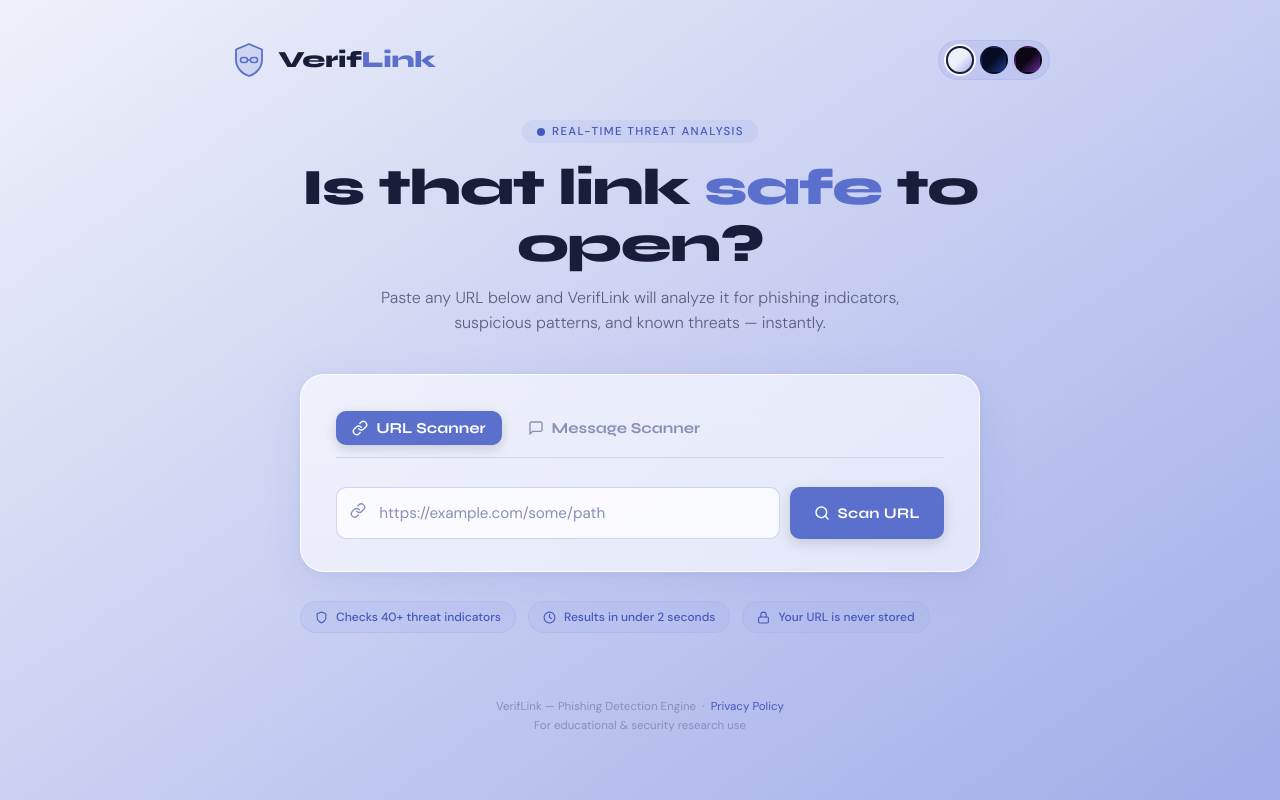
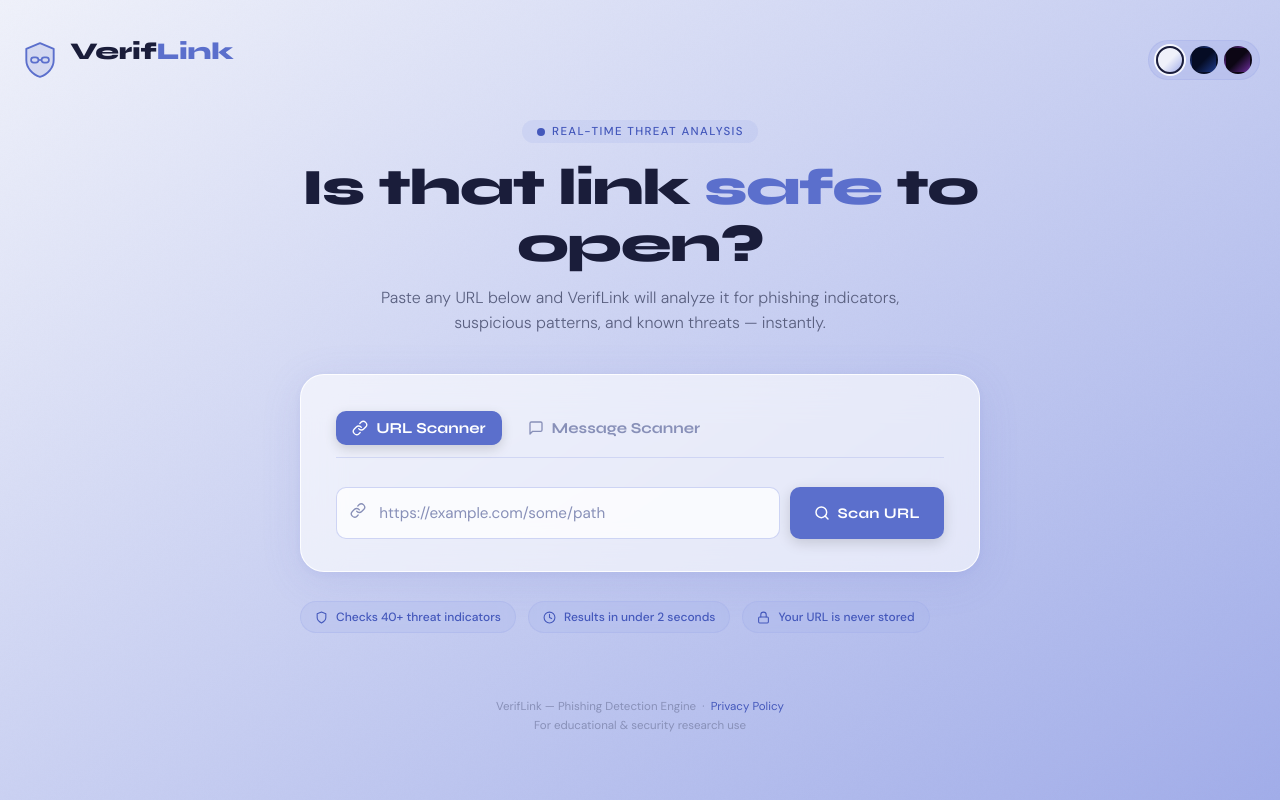
Before and after one commit to razaneSi/VerifLink, a plain HTML site: page frontend/index.html in a window 1280 px wide. Drawn offline with Linux system fonts and the light colour scheme.

Commit message:
Update title in index.html and enhance header styles in styles.css

```diff
--- a/frontend/index.html
+++ b/frontend/index.html
@@ -3,7 +3,7 @@
 <head>
 <meta charset="UTF-8" />
 <meta name="viewport" content="width=device-width, initial-scale=1.0" />
-<title>VerifLink — Phishing Detection</title>
+<title>VerifLink Phishing Detection</title>
 <link rel="preconnect" href="https://fonts.googleapis.com" />
 <link rel="preconnect" href="https://fonts.gstatic.com" crossorigin />
 <link href="https://fonts.googleapis.com/css2?family=Syne:wght@400;600;700;800&family=DM+Sans:ital,opsz,wght@0,9..40,300;0,9..40,400;0,9..40,500;1,9..40,300&display=swap" rel="stylesheet" />
--- a/frontend/styles.css
+++ b/frontend/styles.css
@@ -144,29 +144,30 @@ body::before {
    ========================================================= */
 header {
   width: 100%;
-  max-width: 820px;
+  max-width: 1500px;
   display: flex;
   align-items: center;
   justify-content: space-between;
   padding: 0.5rem 0 2.5rem;
+  /*background-color: #4c4b4b38;*/
 }
 
 .logo {
   display: flex;
-  align-items: center;
+  align-items: start;
   gap: 10px;
   text-decoration: none;
 }
 
 .logo-icon {
-  width: 38px;
-  height: 38px;
+  width: 40px;
+  height: 40px;
   flex-shrink: 0;
 }
 
 .logo-wordmark {
   font-family: var(--font-display);
-  font-size: 1.45rem;
+  font-size: 1.50rem;
   font-weight: 800;
   letter-spacing: -0.01em;
   color: var(--text-primary);
```
